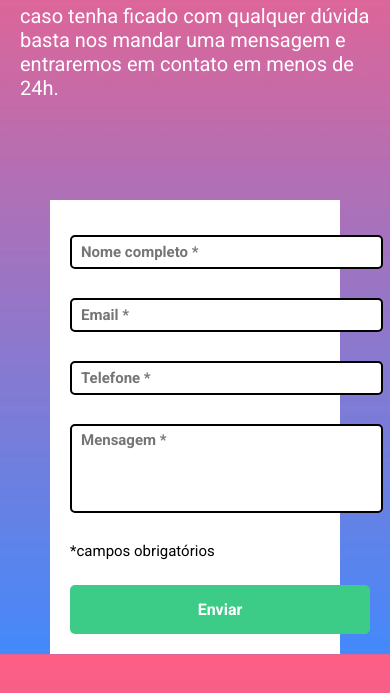
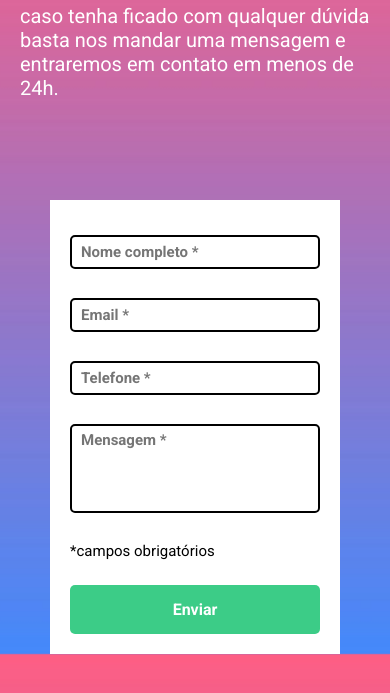
Before and after one commit to endriusssantos/Quest-de-HTML-CSS-e-JS-intermedi-rio-Formul-rio, a plain HTML site: page index.html in a window 390 px wide. Shown: the part 147-840 px from the top of the page. Drawn offline with Linux system fonts and the light colour scheme.

Commit message:
atualizando o responsivo

```diff
--- a/src/css/responsive.css
+++ b/src/css/responsive.css
@@ -16,12 +16,12 @@
 
     .campo {
         height: 30px;
-        width: 300px;
+        max-width: 300px;
     }
 
     .botao {
         padding: 15px 0px;
-        width: 300px;
+        max-width: 300px;
     }
 }
 
```
